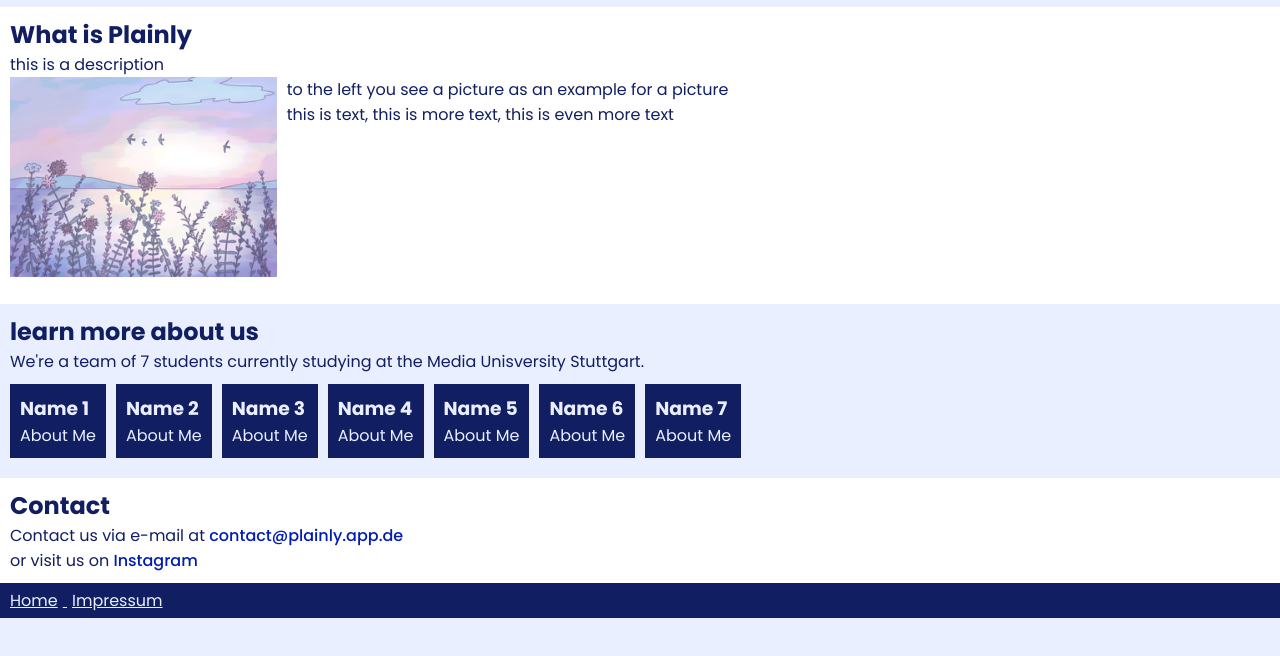
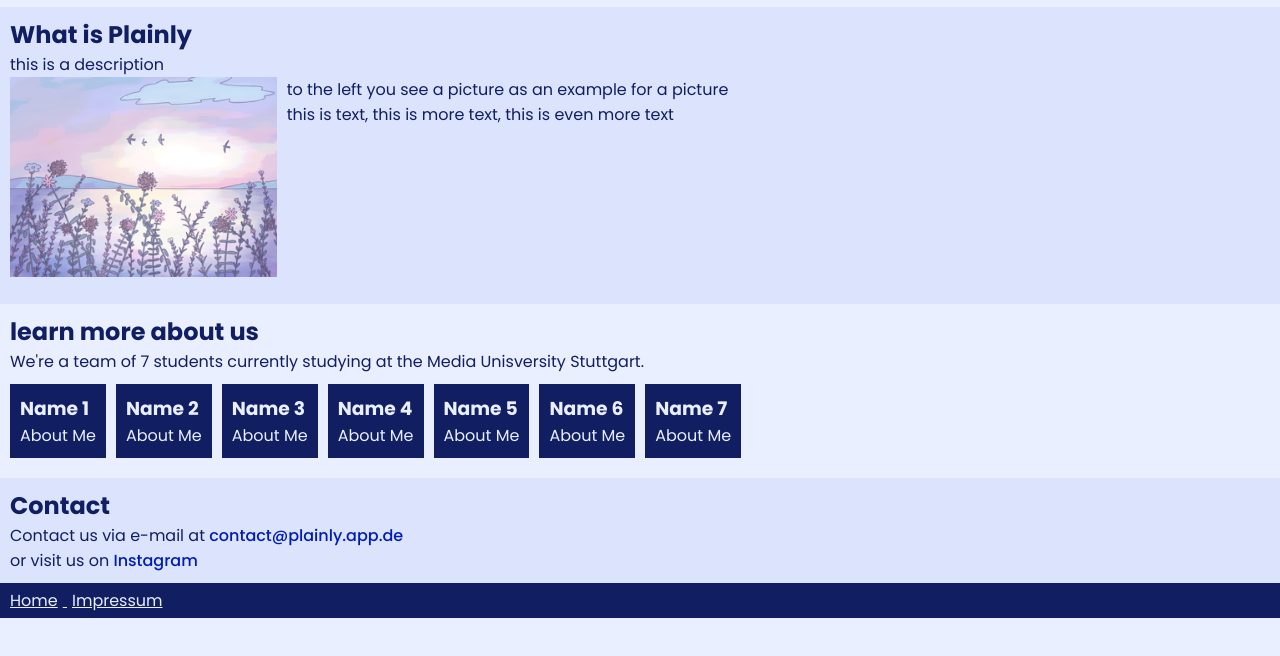
Before and after one commit to Silberh/MyWebsite, a plain HTML site: page plainly/index.html in a window 1280 px wide. Shown: the part 106-762 px from the top of the page. Drawn offline with Linux system fonts and the light colour scheme.

Commit message:
background change

```diff
--- a/plainly/style.css
+++ b/plainly/style.css
@@ -6,6 +6,7 @@
   --maincolor: #111E62;
   --secondarycolor: #001CB6;
   --tertiarycolor: #e9efff;
+  --darker:rgb(219, 228, 252);
   --white: #FFFFFF;
   --accentcolor: #ec8887;
 }
@@ -322,7 +323,7 @@ section {
 }
 
 .colordifferent{
-  background-color: var(--white);
+  background-color: var(--darker);
 }
 
 .img {
```
